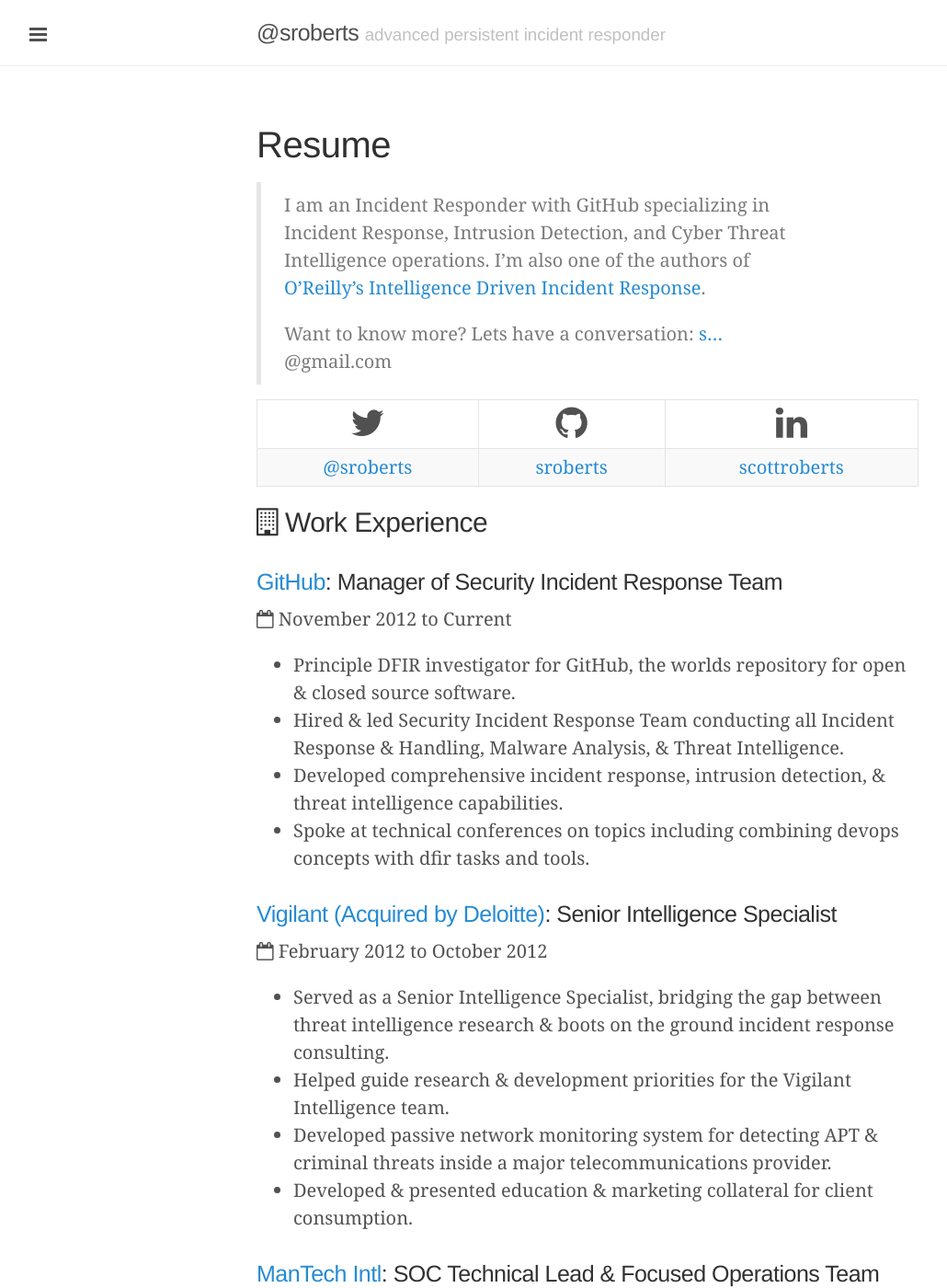
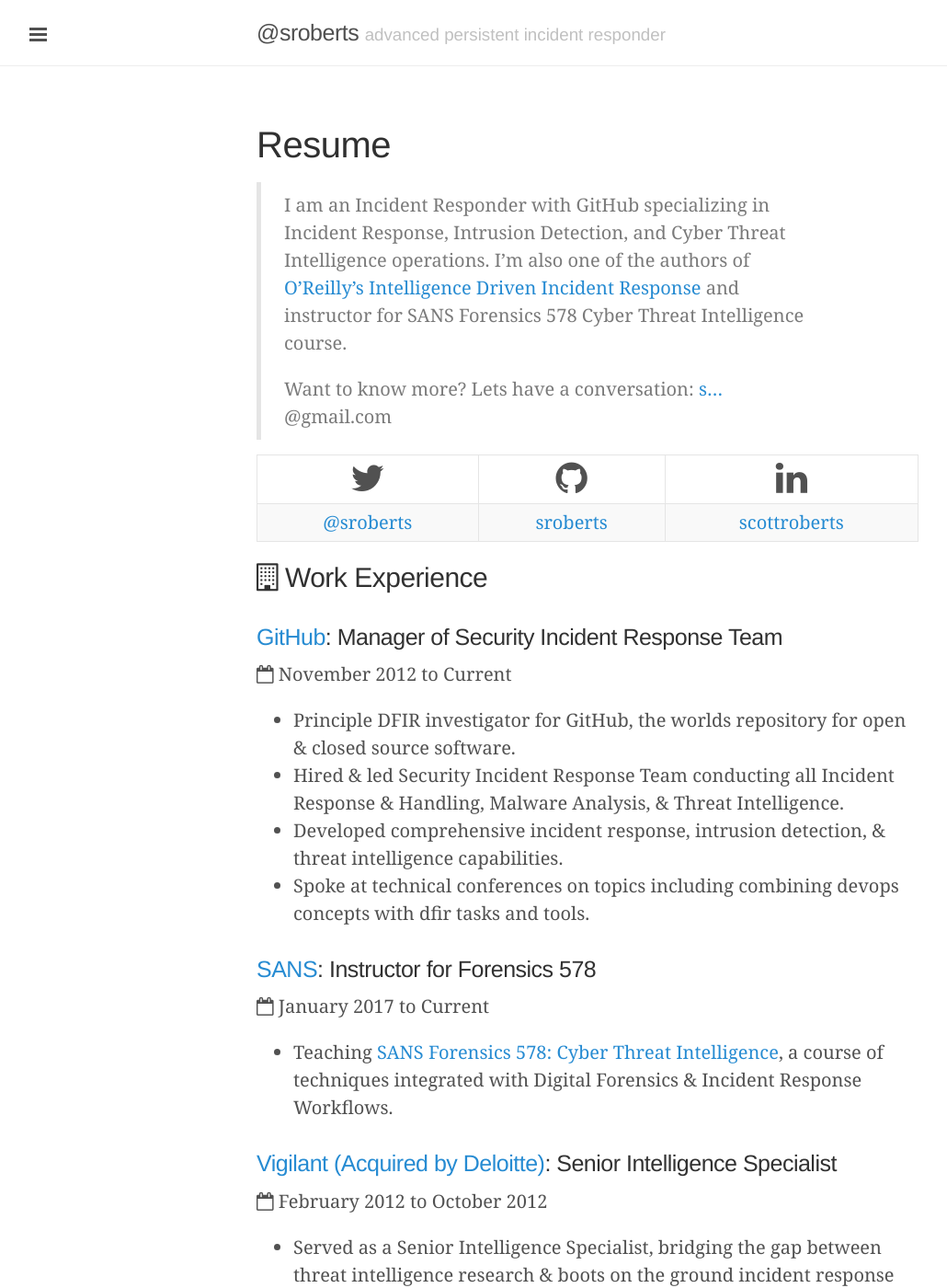
Before and after one commit to sroberts/sroberts.github.io, a Jekyll site: the page built from resume.md, in a window 1280 px wide and 1400 px high. Shown: the whole window at 92% size, without its empty margins (1-1031 px from the left). Built offline with Jekyll 4.4.1, drawn with Linux system fonts in a browser that asks for light colours; nearby versions of some CDN libraries; comment, search, counter and statistics services are not loaded.

Commit message:
Readded SANS Teaching because YOLO

```diff
--- a/resume.md
+++ b/resume.md
@@ -5,7 +5,7 @@
 layout: page
 ---
 
-> I am an Incident Responder with GitHub specializing in Incident Response, Intrusion Detection, and Cyber Threat Intelligence operations. I'm also one of the authors of [O'Reilly's Intelligence Driven Incident Response](http://shop.oreilly.com/product/0636920043614.do).
+> I am an Incident Responder with GitHub specializing in Incident Response, Intrusion Detection, and Cyber Threat Intelligence operations. I'm also one of the authors of [O'Reilly's Intelligence Driven Incident Response](http://shop.oreilly.com/product/0636920043614.do) and instructor for SANS Forensics 578 Cyber Threat Intelligence course.
 >
 > Want to know more? Lets have a conversation: <a href="http://www.google.com/recaptcha/mailhide/d?k=01ZLygg2Rp1J_40Q7hU7imBw==&amp;c=iGm-tkFOBm4udaP8_v1IOC4s-1cGK7XX6y5ma3M9v1Q=" onclick="window.open('http://www.google.com/recaptcha/mailhide/d?k\07501ZLygg2Rp1J_40Q7hU7imBw\75\75\46c\75iGm-tkFOBm4udaP8_v1IOC4s-1cGK7XX6y5ma3M9v1Q\075', '', 'toolbar=0,scrollbars=0,location=0,statusbar=0,menubar=0,resizable=0,width=500,height=300'); return false;" title="Reveal this e-mail address">s...</a>@gmail.com
 
@@ -24,6 +24,12 @@
 - Hired & led Security Incident Response Team conducting all Incident Response & Handling, Malware Analysis, & Threat Intelligence.
 - Developed comprehensive incident response, intrusion detection, & threat intelligence capabilities.
 - Spoke at technical conferences on topics including combining devops concepts with dfir tasks and tools.
+
+### [SANS](https://www.sans.org/): Instructor for Forensics 578
+
+<i class="fa fa-calendar-o"></i> January 2017 to Current
+
+- Teaching [SANS Forensics 578: Cyber Threat Intelligence](https://www.sans.org/course/cyber-threat-intelligence), a course of techniques integrated with Digital Forensics & Incident Response Workflows.
 
 ### [Vigilant (Acquired by Deloitte)](http://www2.deloitte.com/us/en/pages/risk/solutions/cyber-risk-services.html):  Senior Intelligence Specialist
 
```
